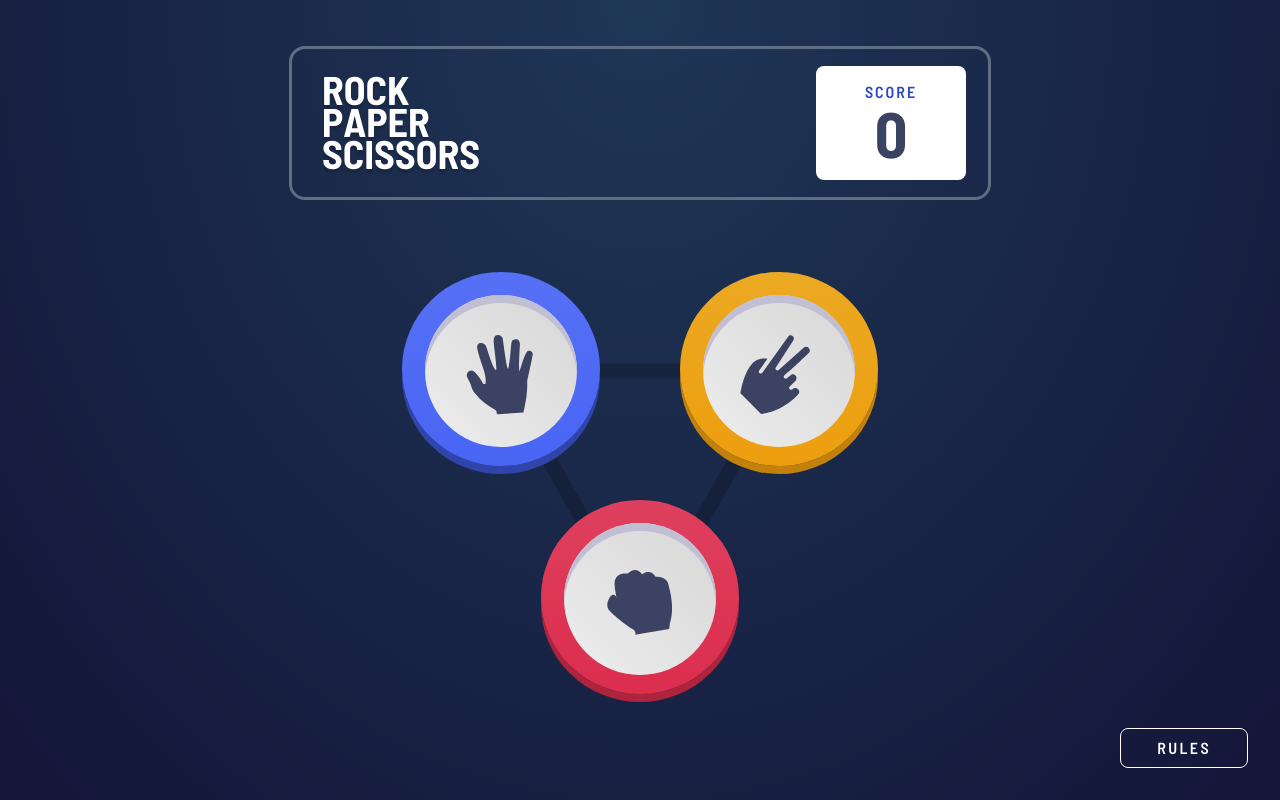
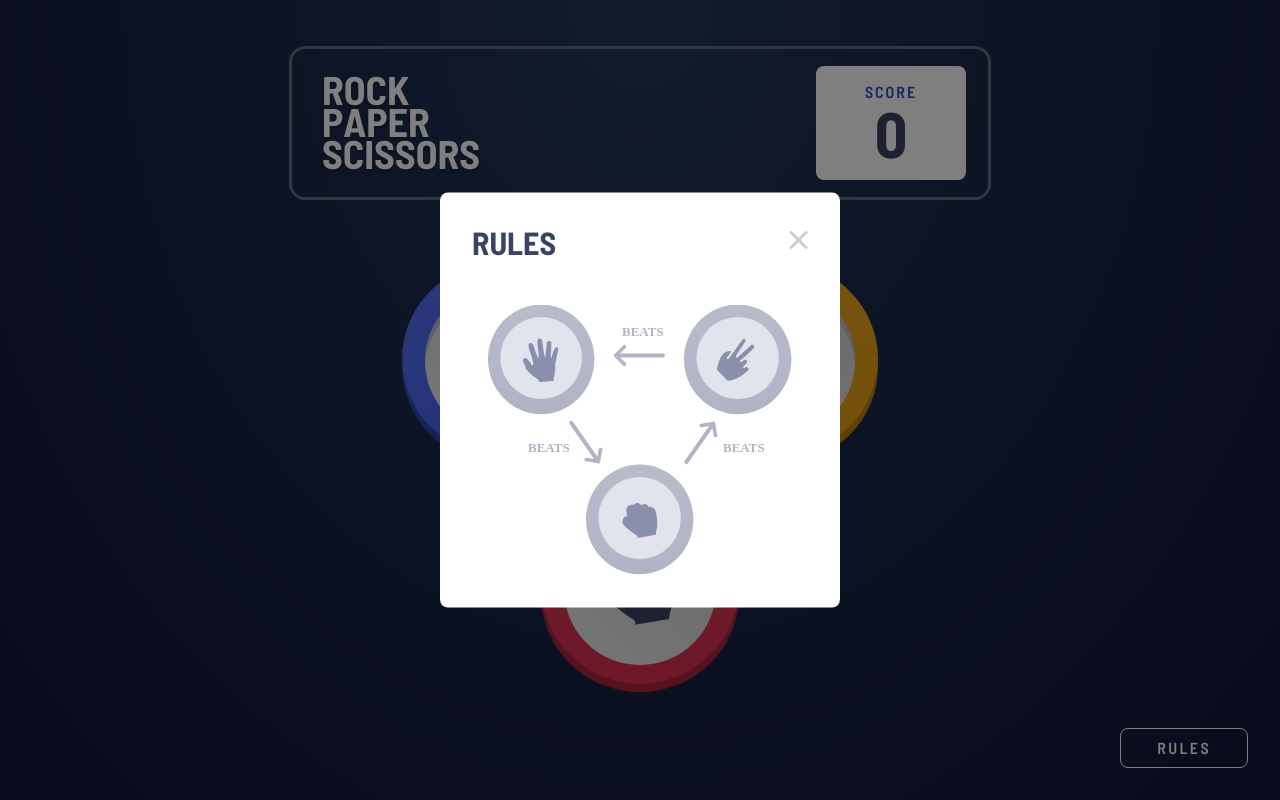
Before and after one commit to byronbyron/rock-paper-scissors, a plain HTML site: page index.html in a window 1280 px wide. Both pictures are taken after a click on the button "RULES". Drawn offline with Linux system fonts and the light colour scheme.

Commit message:
Add rules modal

```diff
--- a/app.js
+++ b/app.js
@@ -16,7 +16,6 @@ const pickUserHand = (hand) => {
 
     document.getElementById('UserHandImage').src = handOptions[hand];
     document.getElementById('UserHand').className = `hand-button hand-${hand}`;
-    // document.querySelector('#ComputerHand + .hand-title').style.display = 'none';
 
     setTimeout(() => {
         let computerHand = pickComputerHand();
@@ -30,7 +29,6 @@ const pickComputerHand = () => {
 
     document.getElementById('ComputerHandImage').src = handOptions[computerHand];
     document.getElementById('ComputerHand').className = `hand-button hand-${computerHand}`;
-    // document.querySelector('#ComputerHand + .hand-title').style.display = 'block';
 
     return computerHand;
 }
@@ -83,3 +81,7 @@ const setScore = (score) => {
     SCORE = score;
     document.getElementById('score').innerText = score;
 }
+
+const toggleModal = () => {
+    document.querySelector('#modal').classList.toggle('hidden');
+}
--- a/index.html
+++ b/index.html
@@ -74,7 +74,22 @@
     </main>
 
     <footer>
-        <button class="btn" type="button">Rules</button>
+        <button class="btn" type="button" onClick="toggleModal()">Rules</button>
     </footer>
+
+    <div id="modal" class="modal hidden">
+        <div class="modal-overlay" onClick="toggleModal()"></div>
+        <div class="modal-inner">
+            <h2 class="modal-title">Rules</h2>
+
+            <div>
+                <img class="modal-image" src="./images/image-rules.svg" alt="rules">
+            </div>
+
+            <div>
+                <button class="modal-close" type="button" onClick="toggleModal()"><img src="./images/icon-close.svg" alt="Close"></button>
+            </div>
+        </div>
+    </div>
 </body>
 </html>
--- a/style.css
+++ b/style.css
@@ -18,6 +18,7 @@ body {
     background: linear-gradient(to bottom, hsl(214, 47%, 23%), hsl(237, 49%, 15%));
     display: flex;
     flex-direction: column;
+    position: relative;
 }
 
 header {
@@ -267,6 +268,40 @@ footer {
     text-align: center;
 }
 
+.modal-inner {
+    position: absolute;
+    inset: 0;
+    z-index: 100;
+    background-color: white;
+    padding: 2rem;
+    text-align: center;
+    display: flex;
+    flex-direction: column;
+    justify-content: space-between;
+}
+
+.modal-title {
+    font-size: 2rem;
+    text-transform: uppercase;
+    margin: 3.75rem 0 2.5rem;
+    color: var(--dark-text);
+}
+
+.modal-close {
+    background: none;
+    border: 0;
+    padding: 2rem;
+    cursor: pointer;
+}
+
+.modal-close img {
+    display: block;
+}
+
+.hidden {
+    display: none !important;
+}
+
 @media (min-width: 768px) {
     body {
         background: radial-gradient(ellipse at center top, hsl(214, 47%, 23%), hsl(237, 49%, 15%));
@@ -406,9 +441,52 @@ footer {
         bottom: 2rem;
         right: 2rem;
     }
+
+    .modal-overlay {
+        position: absolute;
+        inset: 0;
+        background-color: hsla(0, 0%, 0%, 0.5);
+    }
+
+    .modal-inner {
+        position: absolute;
+        inset: auto;
+        top: 50%;
+        left: 50%;
+        transform: translate(-50%, -50%);
+        width: 400px;
+        height: 415px;
+        background-color: white;
+        padding: 1.875rem 2rem;
+        border-radius: 0.5rem;
+        text-align: center;
+        display: flex;
+        flex-direction: column;
+        justify-content: space-between;
+    }
+
+    .modal-title {
+        margin: 0;
+        text-align: left;
+    }
+
+    .modal-close {
+        position: absolute;
+        top: 0;
+        right: 0;
+        padding: 2.375rem 1.9375rem;
+    }
+
+    .modal-image {
+        margin-top: 2.75rem;
+    }
 }
 
 @media (min-width: 1200px) {
+    main {
+        padding: 1rem 0;
+    }
+
     .contest {
         max-width: 1024px;
         padding-bottom: 5rem;
```
